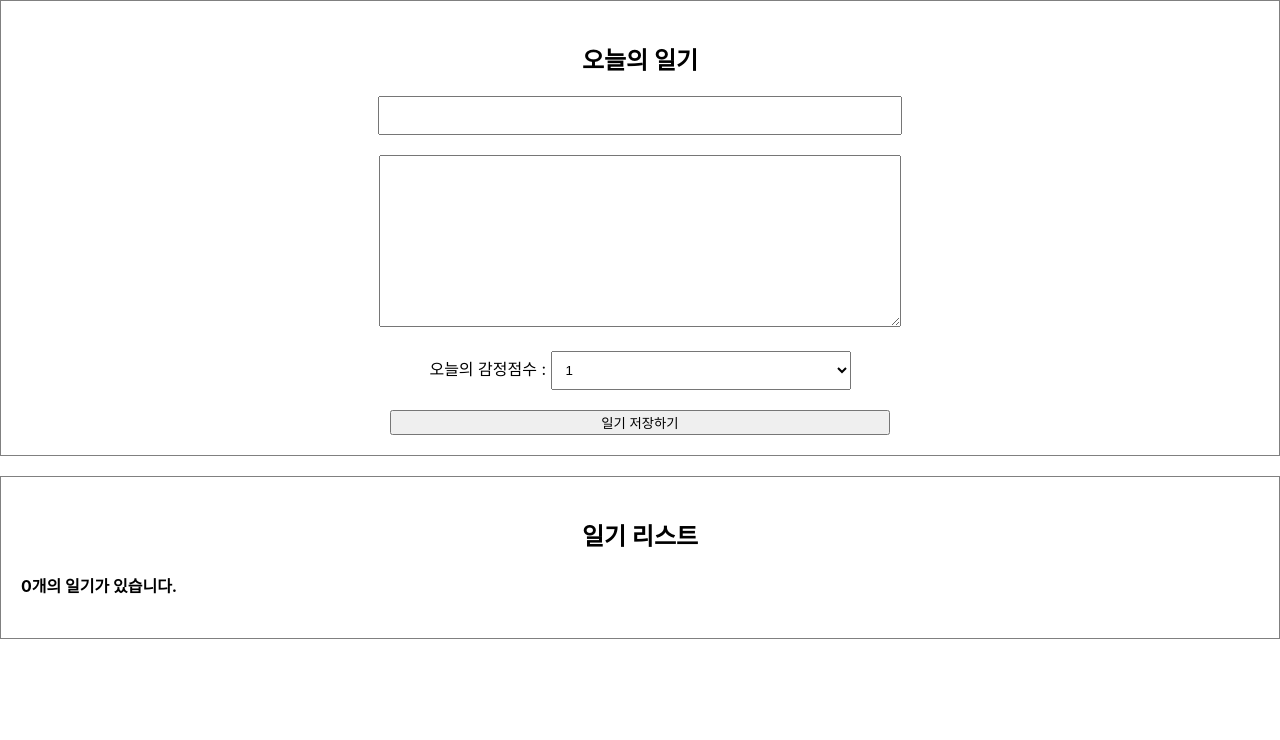
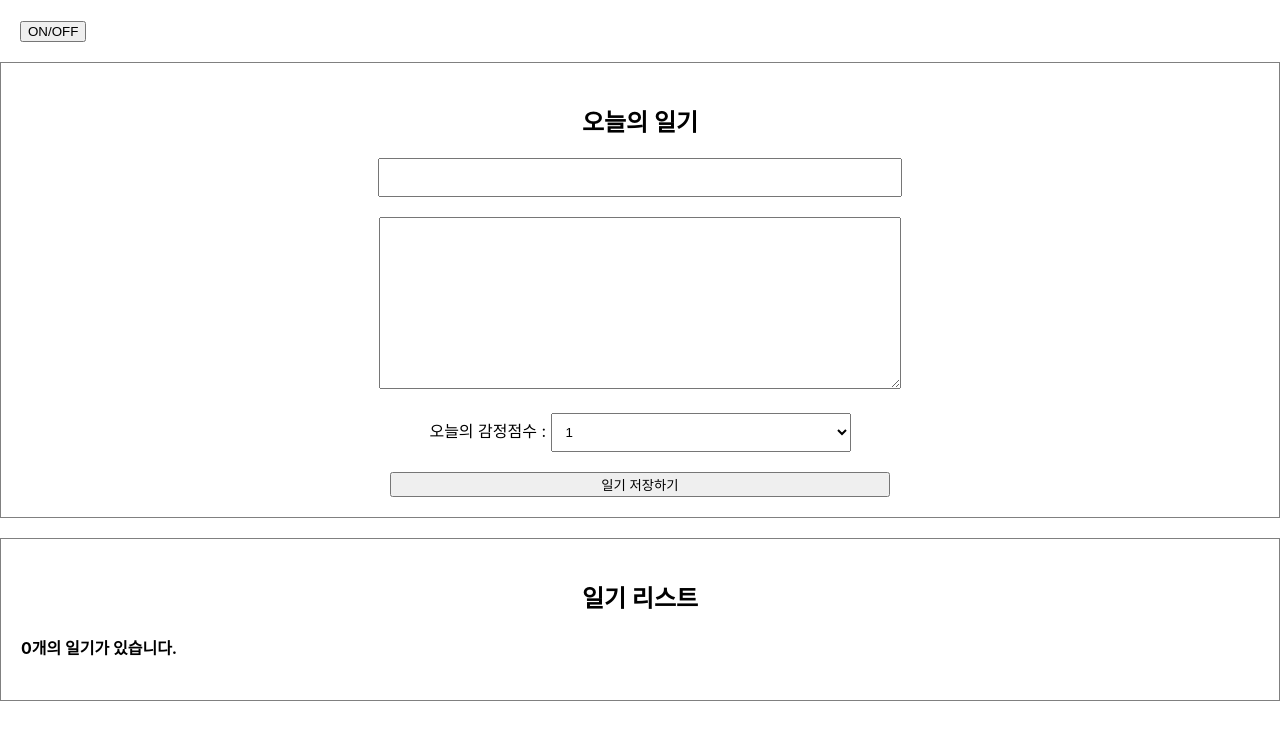
Before and after one commit to chlqls/simplediary, a React (Create React App) app: page / in a window 1280 px wide. Shown: the top 740 px of the page. Built offline with nearby package versions, Linux system fonts and the light colour scheme.

Commit message:
React Lifecycle 제어하기 - useEffect (test)

```diff
--- a/src/App.js
+++ b/src/App.js
@@ -2,30 +2,7 @@ import { useRef, useState } from "react";
 import "./App.css";
 import DiaryEditor from "./DiaryEditor";
 import DiaryList from "./DiaryList";
-
-// const dummyList = [
-//   {
-//     id: 1,
-//     author: "최빈",
-//     content: "하이 1",
-//     emotion: 5,
-//     created_date: new Date().getTime(),
-//   },
-//   {
-//     id: 2,
-//     author: "최빈2",
-//     content: "하이 2",
-//     emotion: 5,
-//     created_date: new Date().getTime(),
-//   },
-//   {
-//     id: 3,
-//     author: "최빈3",
-//     content: "하이 3",
-//     emotion: 5,
-//     created_date: new Date().getTime(), //현재시간, 문자열로 다루기 쉽게 getTime
-//   },
-// ];
+import Lifecycle from "./Lifecycle";
 
 const App = () => {
   const [data, setData] = useState([]); //state 끌어올리기(단방향 데이터 흐름, 역방향 이벤트 흐름)
@@ -61,6 +38,7 @@ const App = () => {
 
   return (
     <div className="App">
+      <Lifecycle />
       <DiaryEditor onCreate={onCreate} />
       <DiaryList onEdit={onEdit} onRemove={onRemove} diaryList={data} />
     </div>
--- /dev/null
+++ b/src/Lifecycle.js
@@ -0,0 +1,56 @@
+import React, { useEffect, useState } from "react";
+
+const UnmountTest = () => {
+  useEffect(() => {
+    console.log("Mount!");
+
+    return () => {
+      //Unmount 시점에 실행되게 됨
+      console.log("Unmount!"); //Unmount : 화면에서 사라짐
+    };
+  }, []);
+
+  return <div>Unmount Testing Component</div>;
+};
+
+const Lifecycle = () => {
+  //   const [count, setCount] = useState(0);
+  //   const [text, setText] = useState("");
+
+  //   useEffect(() => {
+  //     console.log("Mount!"); //Mount: 화면에 나타나는 것
+  //   }, []);
+
+  //   useEffect(() => {
+  //     console.log("Update!"); //Update : 업데이트 (리렌더)
+  //   }); //dependency array 없음
+
+  //   useEffect(() => {
+  //     console.log(`count is update : ${count}`); //callback 함수
+  //     if (count > 5) {
+  //       alert("count가 5를 넘었습니다 따라서 1로 초기화합니다.");
+  //       setCount(1);
+  //     }
+  //   }, [count]); //dependency array(의존성 배열) -> 이 배열 내에 들어있는 값이 변화하면 콜백함수가 수행됨
+
+  const [isVisible, setIsVisible] = useState(false);
+  const toggle = () => setIsVisible(!isVisible);
+
+  return (
+    <div style={{ padding: 20 }}>
+      <button onClick={toggle}>ON/OFF</button>
+      {isVisible && <UnmountTest />}
+      {/*isVisible이 true일 때 truthy인 UnmountTest 실행*/}
+
+      {/* <div>
+        {count}
+        <button onClick={() => setCount(count + 1)}>+</button>
+      </div>
+      <div>
+        <input value={text} onChange={(e) => setText(e.target.value)}></input>
+      </div> */}
+    </div>
+  );
+};
+
+export default Lifecycle;
--- a/src/index.js
+++ b/src/index.js
@@ -5,9 +5,9 @@ import App from "./App";
 
 const root = ReactDOM.createRoot(document.getElementById("root"));
 root.render(
-  <React.StrictMode>
-    <App />
-  </React.StrictMode>
+  // <React.StrictMode>
+  <App />
+  // </React.StrictMode>
 );
 
 // If you want to start measuring performance in your app, pass a function
```
